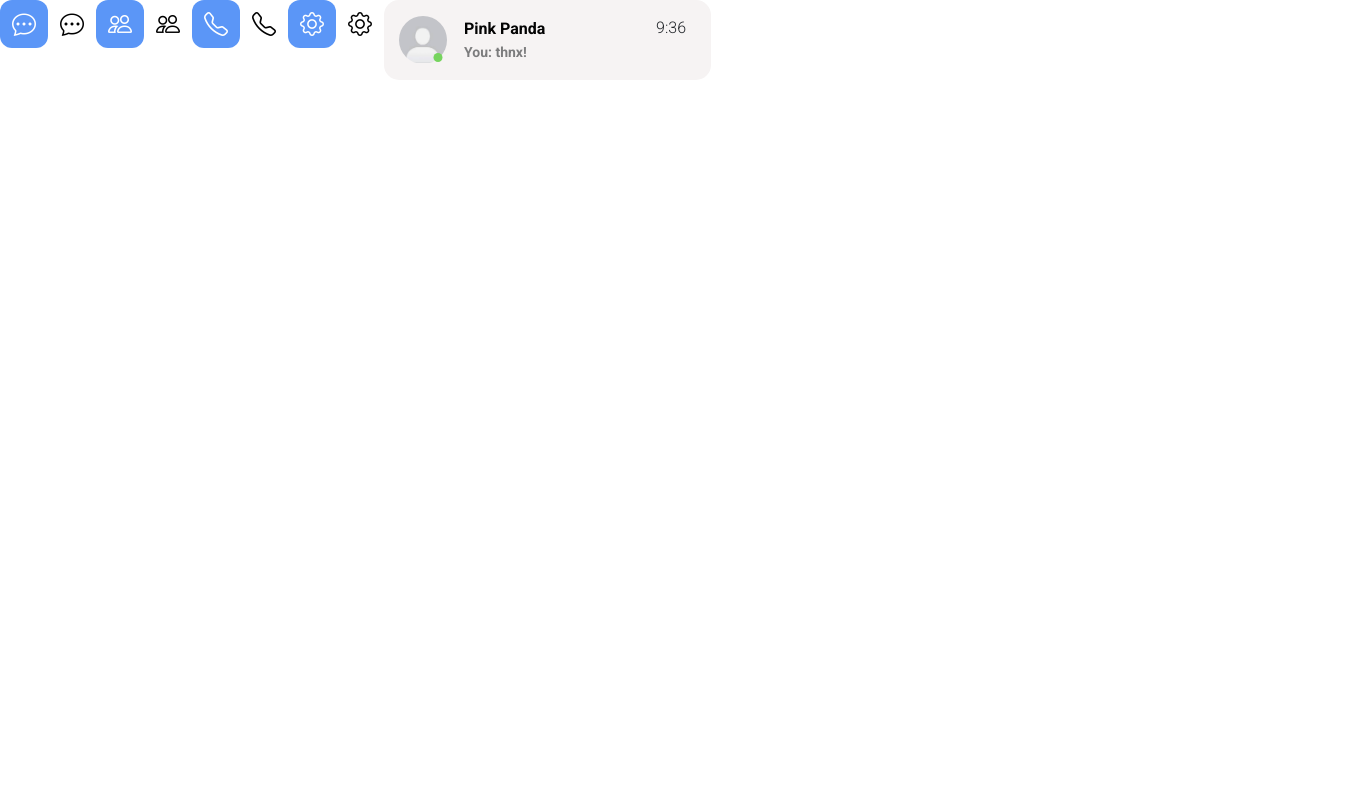
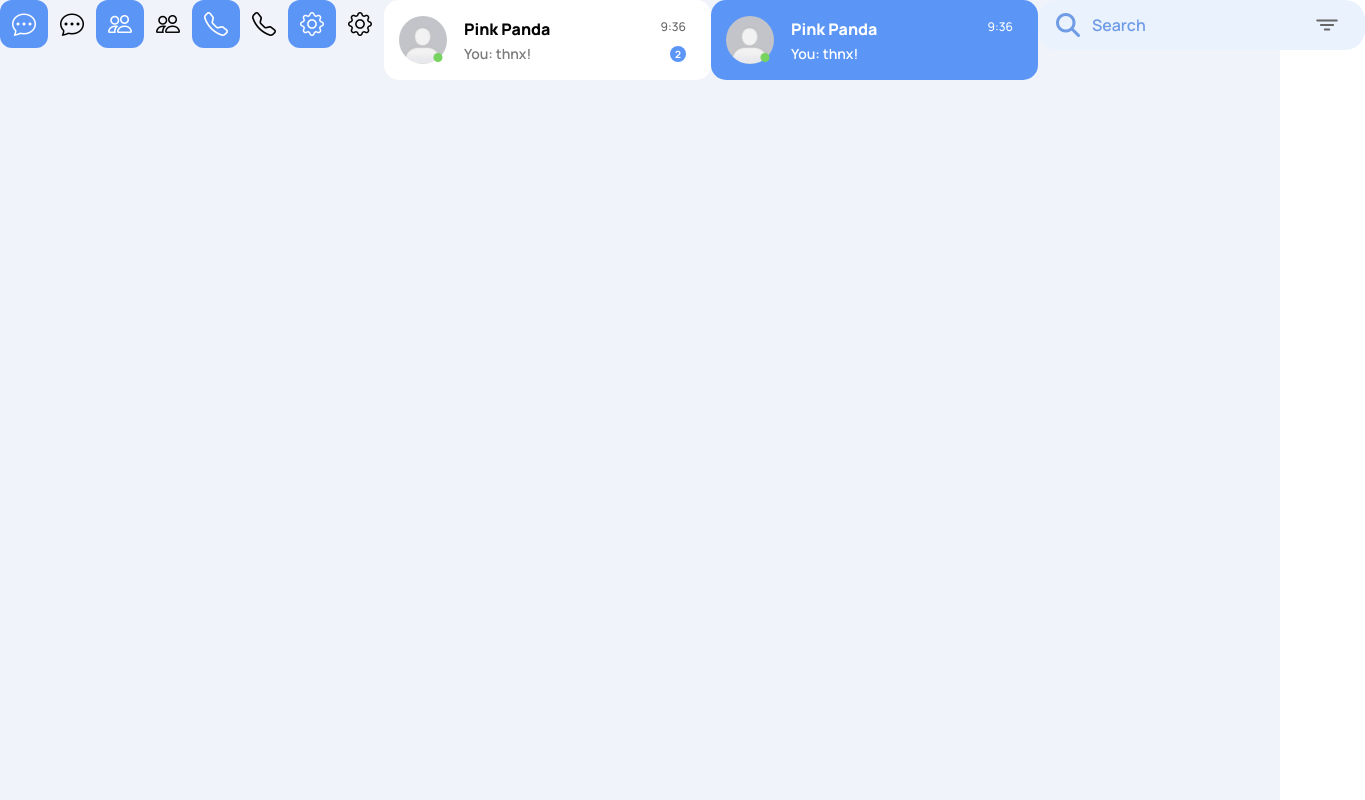
Before and after one commit to buidinhnguyen2002/App-Chat, a React (Create React App) app: page / in a window 1280 px wide. Shown: the whole page, 1365 px wide, since content can reach past the window. Built offline with nearby package versions, Linux system fonts and the light colour scheme; no server answers; a web font is replaced by a local one.

Commit message:
update state chat_item, coding search bar

```diff
--- a/public/index.html
+++ b/public/index.html
@@ -14,6 +14,10 @@
     <link rel="stylesheet" href="https://cdnjs.cloudflare.com/ajax/libs/font-awesome/6.4.0/css/all.min.css" integrity="sha512-iecdLmaskl7CVkqkXNQ/ZH/XLlvWZOJyj7Yy7tcenmpD1ypASozpmT/E0iPtmFIB46ZmdtAc9eNBvH0H/ZpiBw==" crossorigin="anonymous" referrerpolicy="no-referrer" />
     <link rel="stylesheet" href=
             "https://cdn.jsdelivr.net/npm/bootstrap-icons@1.5.0/font/bootstrap-icons.css" />
+    <!--    font -->
+    <link rel="preconnect" href="https://fonts.googleapis.com">
+    <link rel="preconnect" href="https://fonts.gstatic.com" crossorigin>
+    <link href="https://fonts.googleapis.com/css2?family=Manrope:wght@200;300;400;500;600;700;800&display=swap" rel="stylesheet">
     <!--
       manifest.json provides metadata used when your web app is installed on a
       user's mobile device or desktop. See https://developers.google.com/web/fundamentals/web-app-manifest/
--- a/src/Assets/css/_base.scss
+++ b/src/Assets/css/_base.scss
@@ -1,8 +1,10 @@
+@import "variable";
+@import "color";
+@import "font";
+@import "mixins";
 *{
   padding: 0;
   margin: 0;
   box-sizing: border-box;
+  font-family: $font-Manrope;
 }
-@import "variable";
-@import "color";
-@import "font";
--- /dev/null
+++ b/src/Assets/css/_mixins.scss
@@ -0,0 +1,17 @@
+@mixin styleText ($weight, $size, $height, $color){
+  font-weight: $weight;
+  font-size: $size;
+  line-height: $height;
+  color: $color;
+}
+@mixin dimension($width: 100%, $height: 100%){
+  width: $width;
+  height: $height;
+}
+@mixin positionAbsolute($top:0, $left: 0,$right: 0, $bottom:0){
+  position: absolute;
+  top: $top;
+  left: $left;
+  right: $right;
+  bottom: $bottom;
+}
--- a/src/Assets/css/_variable.scss
+++ b/src/Assets/css/_variable.scss
@@ -5,3 +5,8 @@ $primary-color-text: #000000;
 $primary-color-subtext: #7C7C7D;
 $color-black-03: #030303;
 $color-green-active: #76D45E;
+$font-Manrope: 'Manrope', sans-serif;
+$color-grey-txt: #686768;
+$color-blue-01: #5B96F7;
+$color-blue-02: #EAF2FE;
+$color-blue-03: #709CE6;
--- a/src/Assets/css/font.scss
+++ b/src/Assets/css/font.scss
@@ -0,0 +1,12 @@
+.manrope-w800 {
+  font-family: 'Manrope', sans-serif;
+  font-weight: 800;
+}
+.manrope-w600 {
+  font-family: 'Manrope', sans-serif;
+  font-weight: 600;
+}
+.manrope-w500 {
+  font-family: 'Manrope', sans-serif;
+  font-weight: 500;
+}
--- a/src/components/chat_item/chat_item.js
+++ b/src/components/chat_item/chat_item.js
@@ -5,14 +5,14 @@ class NavigationItem extends React.Component {
     constructor(props) {
         super(props);
         this.state = {
-            active: props.active,
+            isChoose: props.isChoose,
             icon: props.icon,
         }
     }
 
     render() {
         return (
-            <div className="chat_item chat_item-round d-flex">
+            <div className={`chat_item chat_item-round d-flex ${this.state.isChoose ? 'chat_item-bgBlue':'chat_item-bgWhite'}`} >
                 <div className="chat_avatar-wrapper">
                     <div className="chat_avatar chat_avatar-circle">
                         <div className="img-wrapper">
@@ -24,14 +24,17 @@ class NavigationItem extends React.Component {
                 <div className="chat-wrapper">
                     <div className="chat_content-wrapper">
                         <div className="chat_name ">
-                            <h4 >Pink Panda</h4>
+                            <h4 className={`${this.state.isChoose ? 'chat_name-clWhite':'chat_name-clBlack'}`}>Pink Panda</h4>
                         </div>
                         <div className="chat_message">
-                            <h5>You: thnx!</h5>
+                            <h5 className={`${this.state.isChoose ? 'chat_message-clWhite':'chat_message-clGrey'}`}>You: thnx!</h5>
                         </div>
                     </div>
-                    <div className="chat_time chat_time-txtGrey">
-                        <span>9:36</span>
+                    <div className="chat_time">
+                        <span className={`${this.state.isChoose ? 'chat_time-clWhite':'chat_time-clGrey'}`}>9:36</span>
+                        <div style={{visibility: this.state.isChoose ? "hidden": "visible"}} className="num-unread-message">
+                            <span>2</span>
+                        </div>
                     </div>
                 </div>
             </div>
--- a/src/components/chat_item/chat_item.scss
+++ b/src/components/chat_item/chat_item.scss
@@ -2,35 +2,44 @@
 
 .chat_item {
   padding: 16px 25px 16px 15px;
-  width: 327px;
+  @include dimension(327px);
   align-items: center;
-  background-color: rgb(246, 243, 243);
 
   &-round {
     border-radius: 15px;
+  }
+  &-bgBlue{
+    background-color: $color-blue-01;
+  }
+  &-bgWhite{
+    background-color: $primary-color-white;
   }
 
   .chat_avatar-wrapper {
     position: relative;
     margin-right: 17px;
+
     .chat_avatar {
-      width: 48px;
-      height: 48px;
+      @include dimension(48px, 48px);
       overflow: hidden;
+
       &-circle {
         border-radius: 50%;
       }
-      img {
-        object-fit: cover;
+      .img-wrapper{
         width: 100%;
         height: 100%;
+        img {
+          object-fit: cover;
+          width: 100%;
+          height: 100%;
+        }
       }
+    }
 
-    }
     .chat_status {
       position: absolute;
-      width: 9px;
-      height: 9px;
+      @include dimension(9px, 9px);
       display: inline-block;
       border-radius: 50%;
       right: 0;
@@ -45,30 +54,57 @@
   .chat-wrapper {
     display: flex;
     justify-content: space-between;
-    width: 222px;
+    @include dimension(222px, 100%);
     align-items: center;
-    height: 100%;
-    .chat_name{
+    .chat_name {
       margin-bottom: 4px;
       h4 {
-        font-weight: 800;
-        font-size: 16px;
-        line-height: 21.86px;
         margin: 0;
-        color: $color-black-03;
+      }
+      &-clWhite{
+        @include styleText(800, 16px, 22px, $primary-color-white);
+      }
+      &-clBlack{
+        @include styleText(800, 16px, 22px, $color-black-03);
       }
     }
 
-    .chat_message h5 {
-      font-size: 14px;
-      font-weight: 600;
-      line-height: 19.12px;
-      color: $primary-color-subtext;
-      margin: 0;
+    .chat_message {
+      h5 {
+        margin: 0;
+      }
+      &-clWhite{
+        @include styleText(600, 14px, 19px, $primary-color-white);
+      }
+      &-clGrey{
+        @include styleText(600, 14px, 19px, $primary-color-subtext);
+      }
     }
 
     .chat_time {
-      align-self: flex-start;
+      display: flex;
+      flex-direction: column;
+      justify-content: end;
+      align-items: end;
+      &-clWhite{
+        @include styleText(500, 12px, 16px, $primary-color-white);
+      }
+      &-clGrey{
+        @include styleText(500, 12px, 16px, $color-grey-txt);
+      }
+
+      .num-unread-message {
+        margin-top: 11px;
+        background-color: $color-blue-01;
+        @include dimension(16px, 16px);
+        display: flex;
+        justify-content: center;
+        align-items: center;
+        border-radius: 50%;
+        span {
+          @include styleText(700, 10px, 14px, $primary-color-white);
+        }
+      }
     }
   }
 
--- /dev/null
+++ b/src/components/search_bar/search_bar.css
@@ -0,0 +1,17 @@
+/* Error: Can't find stylesheet to import.
+ *   ,
+ * 1 | @import "src/Assets/css/base";
+ *   |         ^^^^^^^^^^^^^^^^^^^^^
+ *   '
+ *   search_bar.scss 1:9  root stylesheet */
+
+body::before {
+  font-family: "Source Code Pro", "SF Mono", Monaco, Inconsolata, "Fira Mono",
+      "Droid Sans Mono", monospace, monospace;
+  white-space: pre;
+  display: block;
+  padding: 1em;
+  margin-bottom: 1em;
+  border-bottom: 2px solid black;
+  content: "Error: Can't find stylesheet to import.\a   \2577 \a 1 \2502  @import \"src/Assets/css/base\";\d\a   \2502          ^^^^^^^^^^^^^^^^^^^^^\a   \2575 \a   search_bar.scss 1:9  root stylesheet";
+}
--- /dev/null
+++ b/src/components/search_bar/search_bar.js
@@ -0,0 +1,25 @@
+import React from "react";
+import "./search_bar.scss";
+import image from '../../Assets/Image/FunnelSimple.png';
+
+class SearchBar extends React.Component {
+    constructor(props) {
+        super(props);
+        this.state = {
+
+        }
+    }
+
+    render() {
+        return (
+            <div className="search_bar search_bar-round">
+                <input type="text" placeholder="Search" className="searchBar-input"/>
+                <i className="fa-solid fa-magnifying-glass"></i>
+                <img src={image} alt=""/>
+            </div>
+        )
+    }
+
+}
+
+export default SearchBar;
--- /dev/null
+++ b/src/components/search_bar/search_bar.scss
@@ -0,0 +1,34 @@
+@import "src/Assets/css/base";
+.search_bar{
+  position: relative;
+  height: 100%;
+  .searchBar-input {
+    padding: 14px 54px 14px 54px;
+    @include dimension(327px, 50px);
+    border-radius: 20px;
+    background-color: $color-blue-02;
+    @include styleText(600,16px, 22px, $color-blue-03);
+    border: none;
+  }
+  .searchBar-input:focus{
+    outline: none;
+  }
+  .searchBar-input::placeholder{
+    color: $color-blue-03;
+  }
+  i {
+    position: absolute;
+    top: 50%;
+    left: 18px;
+    transform: translateY(-50%);
+    font-size: 24px;
+    color: $color-blue-03;
+    &:before{
+      font-weight: 600;
+    }
+  }
+  img {
+    @include positionAbsolute(50%,none,26px,none);
+    transform: translateY(-50%);
+  }
+}
--- a/src/page/TestComponent/components_Nguyen.js
+++ b/src/page/TestComponent/components_Nguyen.js
@@ -3,10 +3,11 @@ import 'bootstrap-css-only/css/bootstrap.min.css';
 import 'mdbreact/dist/css/mdb.css';
 import NavigationItem from "../../components/navigation_item/navigation_item";
 import Chat_item from "../../components/chat_item/chat_item";
+import SearchBar from "../../components/search_bar/search_bar";
 
 function Components_Nguyen() {
     return (
-        <div className="d-flex">
+        <div className="d-flex" style={{backgroundColor: '#F0F4FA', minHeight: '100vh'}}>
             <NavigationItem active={1} icon={'bi bi-chat-dots'}/>
             <NavigationItem active={0} icon={'bi bi-chat-dots'}/>
             <NavigationItem active={1} icon={'bi bi-people'}/>
@@ -15,7 +16,9 @@ function Components_Nguyen() {
             <NavigationItem active={0} icon={'bi bi-telephone'}/>
             <NavigationItem active={1} icon={'bi bi-gear'}/>
             <NavigationItem active={0} icon={'bi bi-gear'}/>
-            <Chat_item/>
+            <Chat_item />
+            <Chat_item isChoose={true}/>
+            <SearchBar/>
         </div>
     );
 }
```
Also changed, not shown: src/Assets/Image/FunnelSimple.png (added), 1 other file (tests, documents, lock files or other folders).
